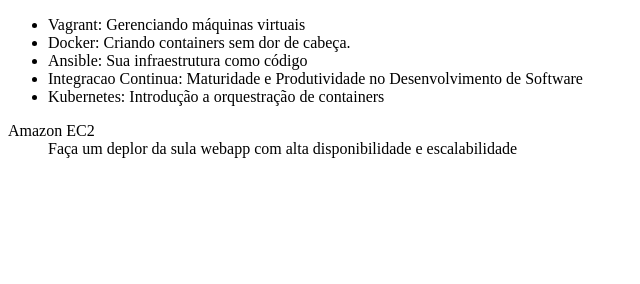
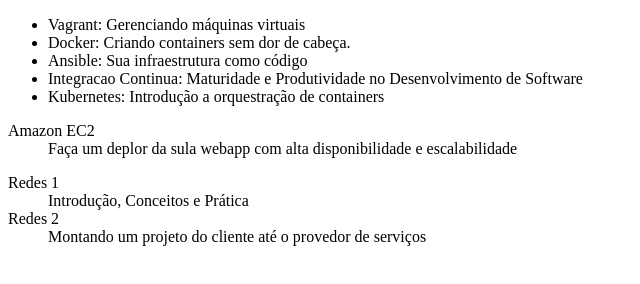
Before and after one commit to dnk1973/alura-git, a plain HTML site: page index.html in a window 1280 px wide. Shown: the whole page, without its empty margins (0-640 px from the left). Drawn offline with Linux system fonts and the light colour scheme.

Commit message:
Lista de Curso de Redes

```diff
--- a/index.html
+++ b/index.html
@@ -16,5 +16,12 @@
         <dt>Amazon EC2</dt>
         <dd>Faça um deplor da sula webapp com alta disponibilidade e escalabilidade</dd>
     </dl>
+    <dl>
+        <dt>Redes 1</dt>
+        <dd>Introdução, Conceitos e Prática</dd>
+
+        <dt>Redes 2</dt>
+        <dd>Montando um projeto do cliente até o provedor de serviços</dd>
+    </dl>
 </body>
 </html>
```
